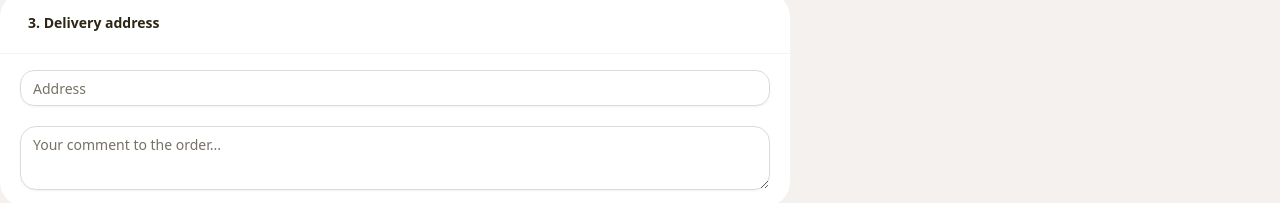
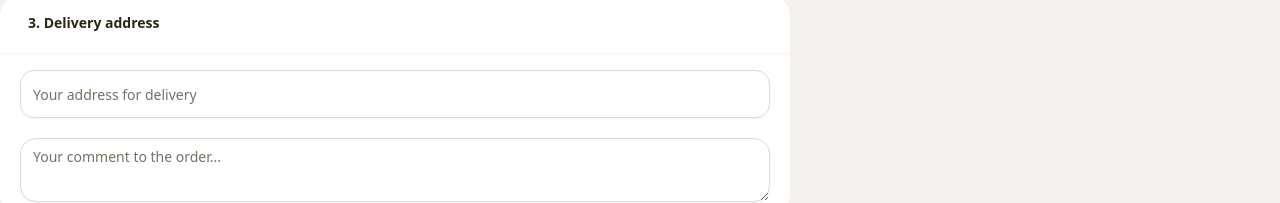
Before and after one commit to Sofroniebruh/pizza-shop, a Next.js app: page /checkout in a window 1280 px wide. Shown: the part 606-809 px from the top of the page. Built offline with nearby package versions, Linux system fonts and the light colour scheme; no server answers.

Commit message:
added validation for address

```diff
--- a/components/form/address-form.tsx
+++ b/components/form/address-form.tsx
@@ -3,18 +3,42 @@
 import React from "react";
 import { WhiteBlock } from "@/components/shared-components/white-box";
 import { Input, Textarea } from "@/components/ui";
+import { useFormContext } from "react-hook-form";
+import { ErrorText } from "@/components/form/error-text";
+import { ClearButton } from "@/components/form/clear-button";
 
 interface Props {
   className?: string;
 }
 
 export const AddressForm: React.FC<Props> = ({ className }) => {
+  const {
+    register,
+    formState: { errors },
+    watch,
+    setValue,
+  } = useFormContext();
+
+  const onClick = () => {
+    setValue("address", "", { shouldValidate: true });
+  };
+  const value = watch("address");
+  const errorText = errors["address"]?.message?.toString();
+
   return (
     <WhiteBlock title={"3. Delivery address"}>
       <div className={"flex flex-col gap-5"}>
-        <Input name={"address"} className={"text-base rounded-sm"} placeholder={"Address"}></Input>
+        <div className={"relative"}>
+          <div className={"relative"}>
+            <Input {...register("address")} className={"h-12 text-md rounded-sm"}
+                   placeholder={"Your address for delivery"} />
+            {value && <ClearButton onClick={onClick}></ClearButton>}
+          </div>
+          {errorText && <ErrorText text={errorText} className={"mt-2"} />}
+        </div>
         <Textarea rows={5} className={"text-base"} placeholder={"Your comment to the order..."}></Textarea>
       </div>
     </WhiteBlock>
-  );
+  )
+    ;
 };
```
